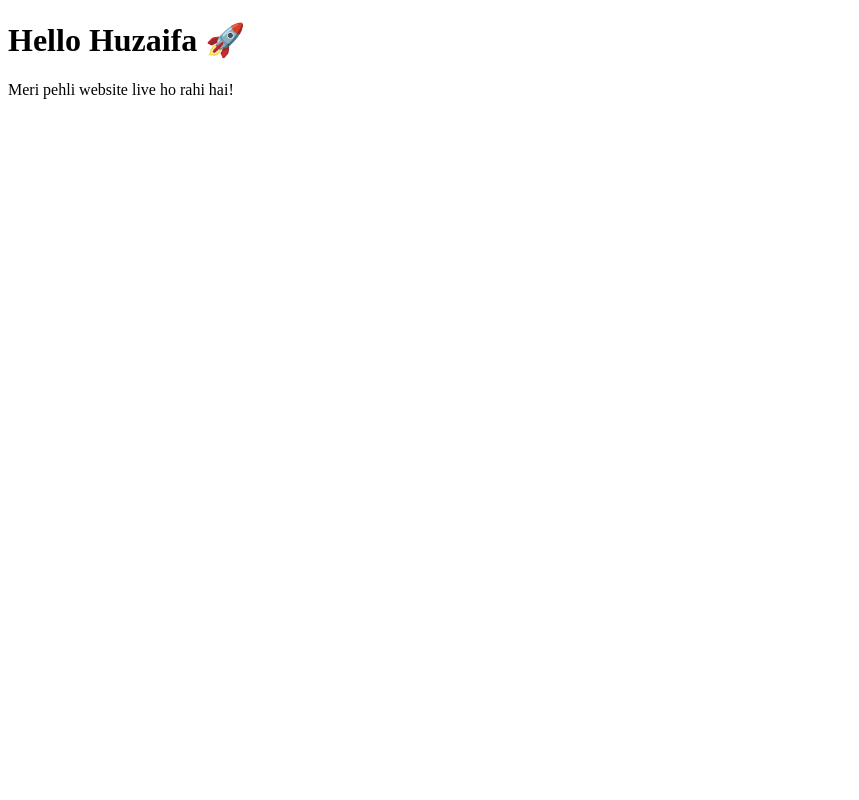
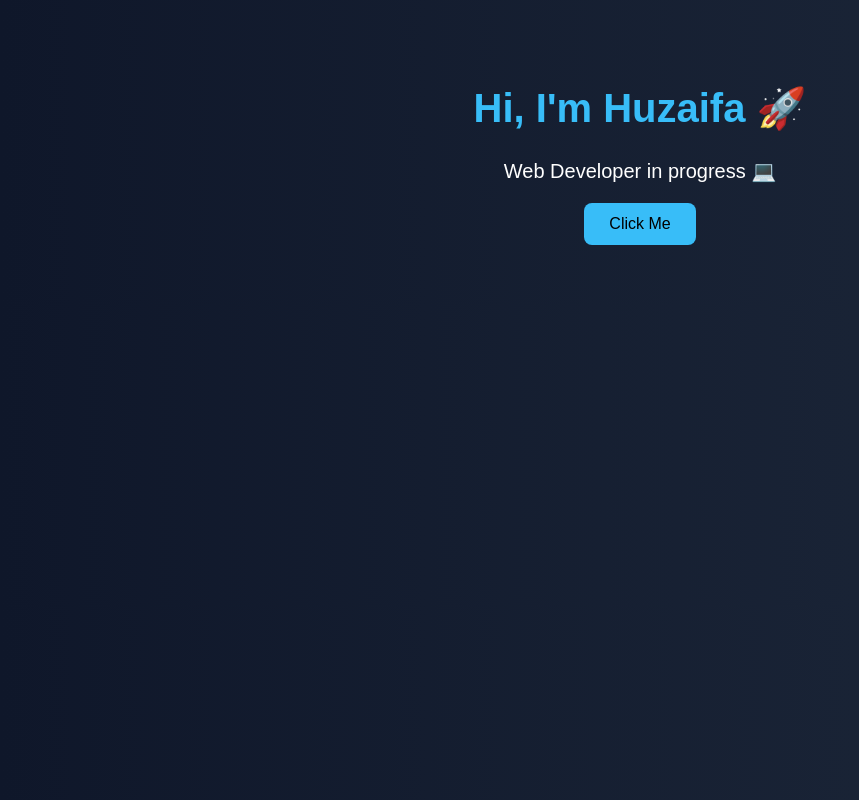
Before and after one commit to huzaifakhan43215678/My-website-, a plain HTML site: page index.html in a window 1280 px wide. Shown: the whole page, without its empty margins (0-859 px from the left). Drawn offline with Linux system fonts and the light colour scheme.

Commit message:
Update index.html

```diff
--- a/index.html
+++ b/index.html
@@ -1,10 +1,40 @@
 <!DOCTYPE html>
 <html>
 <head>
-  <title>My Website</title>
+  <title>Huzaifa Portfolio</title>
+  <style>
+    body {
+      background: linear-gradient(to right, #0f172a, #1e293b);
+      color: white;
+      font-family: Arial;
+      text-align: center;
+      padding: 50px;
+    }
+    h1 {
+      color: #38bdf8;
+      font-size: 40px;
+    }
+    p {
+      font-size: 20px;
+    }
+    button {
+      padding: 12px 25px;
+      background: #38bdf8;
+      border: none;
+      border-radius: 8px;
+      cursor: pointer;
+      font-size: 16px;
+    }
+  </style>
 </head>
 <body>
-  <h1>Hello Huzaifa 🚀</h1>
-  <p>Meri pehli website live ho rahi hai!</p>
+
+  <h1>Hi, I'm Huzaifa 🚀</h1>
+  <p>Web Developer in progress 💻</p>
+
+  <button onclick="alert('Welcome to my website!')">
+    Click Me
+  </button>
+
 </body>
 </html>
```
